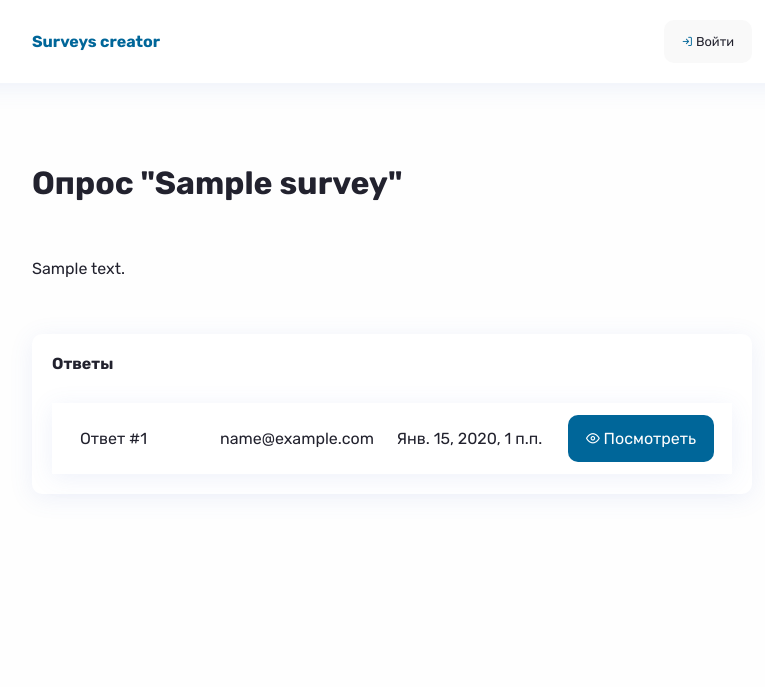
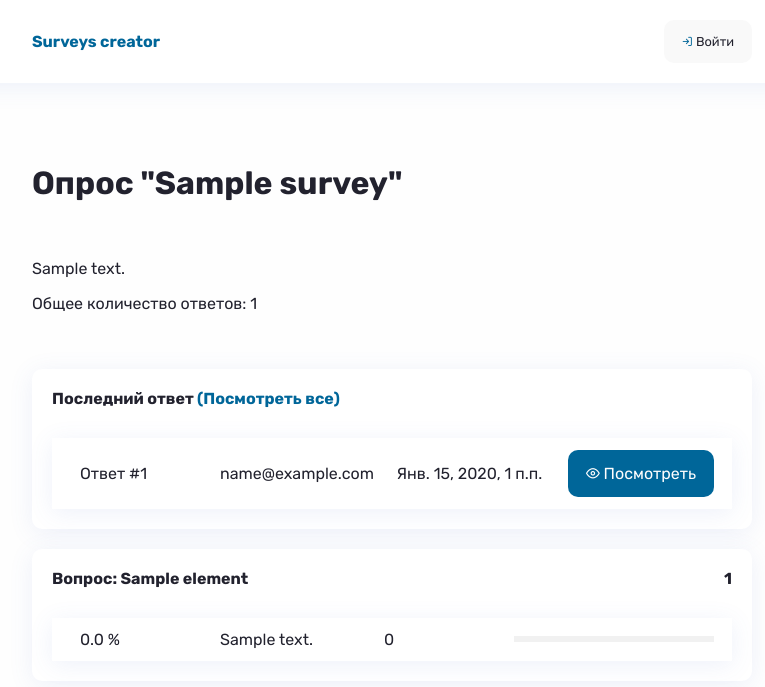
Before and after one commit to dimankaboski/surveys_creater, a Django app: page /survey/1/statistic in a window 1280 px wide. Shown: the top 687 px of the page, without its empty margins (248-1013 px from the left). Run offline with Django 3.2, Linux system fonts and the light colour scheme; tables that the repository leaves empty hold one stand-in row (values such as "Sample post").

Commit message:
statistic

```diff
--- a/docker-compose.yml
+++ b/docker-compose.yml
@@ -35,6 +35,6 @@ services:
             - web
             - postgres_db
         ports:
-            - '80:80'
+            - '8080:80'
         env_file:
             - '.env'
--- a/static/css/style.css
+++ b/static/css/style.css
@@ -390,6 +390,13 @@ label {
 .form__header {
     margin-bottom: 30px;
     font-weight: bold;
+    position: relative;
+}
+
+.form__header__ans_count {
+    position: absolute;
+    right: 0;
+    top: 0;
 }
 
 .surv_require {
@@ -439,6 +446,22 @@ label {
     margin: 0 10px;
 }
 
+.survey__percents {
+    width: 200px;
+    height: 6px;
+    background: #f1f1f1;
+    position: relative;
+}
+
+.survey__percents__percents {
+    display: inline-block;
+    height: 6px;
+    background: #006699;
+    position: absolute;
+    top: 0;
+    left: 0;
+}
+
 .answer {
     background: #fff;
     padding: 15px 18px;
--- a/surveys/models.py
+++ b/surveys/models.py
@@ -27,6 +27,8 @@ class Survey(models.Model):
     created_at = models.DateTimeField(auto_now_add=True, verbose_name='Created at', null=True)
     updated_at = models.DateTimeField(auto_now=True)
 
+    def get_chosen_elements(self):
+        return self.element_set.filter(type__in=[Element.TYPE.MANY_IN_MANY, Element.TYPE.ONE_IN_MANY])
 
 class Element(models.Model):
     """
--- /dev/null
+++ b/surveys/templatetags/main.py
@@ -0,0 +1,41 @@
+
+from django import template
+from django.urls import reverse
+from django.utils.safestring import mark_safe
+from django.template.defaultfilters import filesizeformat
+
+from datetime import datetime, timedelta, timezone
+
+from accounts.models import User
+from surveys.models import Survey
+
+register = template.Library()
+
+
+@register.simple_tag()
+def get_resp_statistic(resp, el, survey):
+    data = {
+        'resp_count': 0,
+        'resp_percent': 0,
+    }
+    resp = resp.replace('\r', '').replace('\n', '')
+    filled = survey.filledsurvey_set.all()
+    filled_count = 0
+    for sur in filled:
+        for user_resp in sur.elementvalue_set.filter(element=el):
+            filled_count = sur.elementvalue_set.filter(element=el).count()
+            for many_resp in user_resp.value.split('\n'):
+                if many_resp.replace('\r', '') == resp:
+                    data['resp_count'] += 1
+    data['resp_percent'] = str(round(data['resp_count'] * 100 / filled.count(), 1)).replace(',', '.')
+    return data
+
+@register.simple_tag()
+def get_el_response_count(el, survey):
+    filled = survey.filledsurvey_set.all()
+    filled_count = 0
+    for sur in filled:
+        for user_resp in sur.elementvalue_set.filter(element=el):
+            if user_resp.value != '':
+                filled_count += 1
+    return filled_count
--- a/surveys/urls.py
+++ b/surveys/urls.py
@@ -9,6 +9,7 @@ urlpatterns = [
     path('', IndexPage.as_view(), name='index'),
     path('create', CreateSurvey.as_view(), name='create_survey'),
     path('survey/<int:pk>/statistic', SurveyStatistic.as_view(), name='survey_statistic'),
+    path('survey/<int:pk>/statistic/filled', SurveyStatisticFilled.as_view(), name='survey_statistic_filled'),
     path('survey/<int:pk>', SurveyPublicOpened.as_view(), name='survey_public'),
     path('survey/<uuid:uuid>', SurveyPassingByUrl.as_view(), name='survey_passing_by_url'),
     path('passed/<int:pk>', PassedSurveyDetail.as_view(), name='passed_survey'),
--- a/surveys/views.py
+++ b/surveys/views.py
@@ -134,6 +134,16 @@ class SurveyStatistic(DetailView):
     template_name = 'surveys/statistic.html'
     model = Survey
 
+    def get_context_data(self, **kwargs):
+        context = super().get_context_data(**kwargs)
+        context['filled_last'] = self.get_object().filledsurvey_set.last()
+        return context
+
+
+class SurveyStatisticFilled(DetailView):
+    template_name = 'surveys/statistic_filled.html'
+    model = Survey
+
 
 class PassedSurveyDetail(DetailView):
     template_name = 'surveys/passed_survey.html'
--- a/templates/surveys/statistic.html
+++ b/templates/surveys/statistic.html
@@ -1,4 +1,6 @@
 {% extends 'surveys/base.html' %}
+
+{% load static main %}
 
 {% block content %}
 <div class="section">
@@ -6,31 +8,65 @@
         <h1>Опрос "{{object.name}}"</h1>
         <br>
         <p>{{object.description}}</p>
+        <p>Общее количество ответов: {{object.filledsurvey_set.count }}</p>
     </div>
 </div>
 
 <div class="section">
     <div class="container">
         <div class="form">
-            <div class="form__header">Ответы</div>
-            {% for filled in object.filledsurvey_set.all %}
+            {% if filled_last %}
+            <div class="form__header">Последний ответ <a href="{% url 'surveys:survey_statistic_filled' object.id %}">(Посмотреть все)</a></div>
+
             <div class="survey">
                 <div class="survey__id">
-                    Ответ #{{forloop.counter}}
+                    Ответ #1
                 </div>
                 <div class="survey__name">
-                    {{filled.get_user}}
+                    {{filled_last.get_user}}
                 </div>
                 <div class="survey__name">
-                    {{filled.created_at}}
+                    {{filled_last.created_at}}
                 </div>
                 <div class="survey__link">
-                    <a class="btn" href="{% url 'surveys:passed_survey' filled.id %}"><i class="icon-eye"></i>
+                    <a class="btn" href="{% url 'surveys:passed_survey' filled_last.id %}"><i class="icon-eye"></i>
                         Посмотреть</a>
+                </div>
+            </div>
+            {% else %}
+            <div class="form__header">Опрос еще не проходили</div>
+            {% endif %}
+        </div>
+        {% for el in object.get_chosen_elements %}
+        {% get_el_response_count el object as count_filled %}
+        <div class="form">
+            <div class="form__header">
+                Вопрос: {{el.name}}
+                <div class="form__header__ans_count">
+                    {{count_filled}}
+                </div>
+            </div>
+            {% for resp in el.get_text_values %}
+            {% get_resp_statistic resp el object as stat %}
+            <div class="survey">
+                <div class="survey__id">
+                    {{stat.resp_percent}} %
+                </div>
+                <div class="survey__name">
+                    {{resp}}
+                </div>
+                <div class="survey__id">
+                    {{stat.resp_count}}
+                </div>
+                <div class="survey__percents">
+                    <div class="survey__percents__percents" style="width: {{stat.resp_percent}}%">
+
+                    </div>
                 </div>
             </div>
             {% endfor %}
         </div>
+        {% endfor %}
     </div>
 </div>
 {% endblock %}
```
Also changed, not shown: templates/surveys/statistic_filled.html (added, +38 -0 lines).
